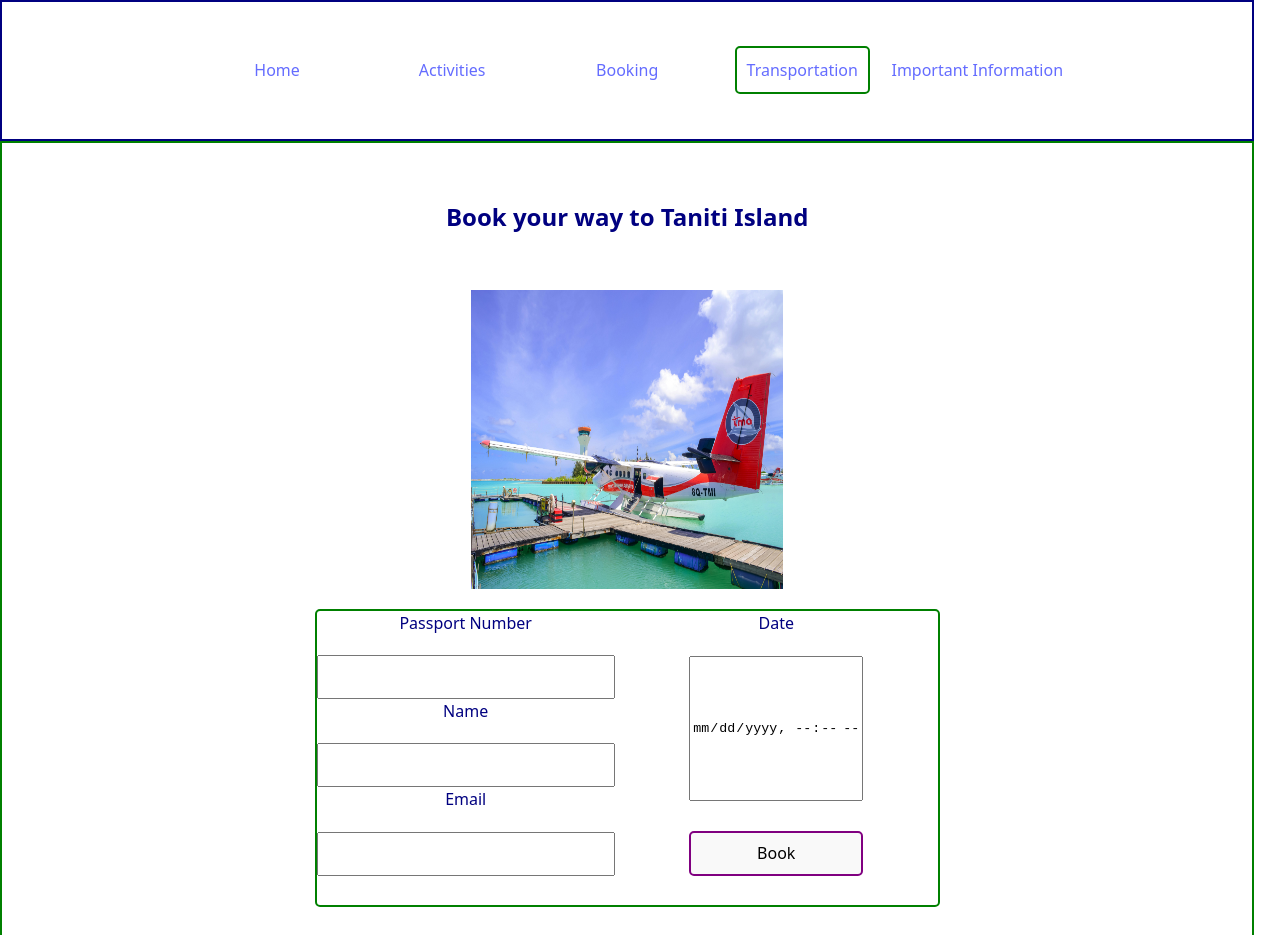
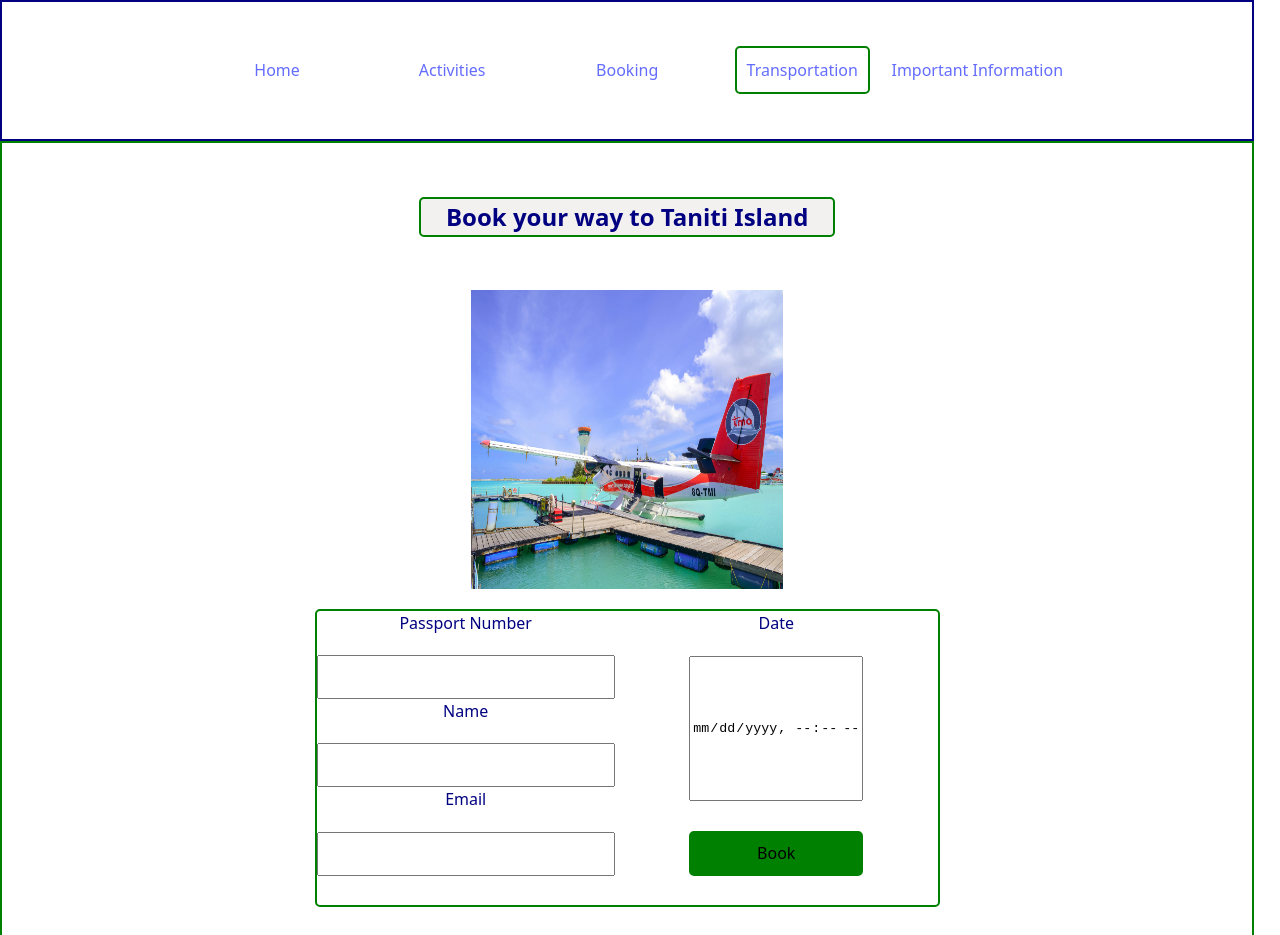
Before and after one commit to mrpiggy97/wgu-tanitian-project, a React (Vite) app: page /transportation in a window 1280 px wide. Shown: the top 935 px of the page. Built offline with nearby package versions, Linux system fonts and the light colour scheme.

Commit message:
adds aesthetic changes

```diff
--- a/src/Activities/Activities.css
+++ b/src/Activities/Activities.css
@@ -69,4 +69,5 @@ h2.activity-header{
     border-radius: 5px;
     padding-left: 50px;
     padding-right: 50px;
+    background-color: rgb(243, 240, 240);
 }
--- a/src/Home/Home.css
+++ b/src/Home/Home.css
@@ -105,6 +105,7 @@ a#home-booking{
     border-radius: 5px;
     padding-left: 60px;
     padding-right: 60px;
+    background-color: rgb(243, 240, 240);
 }
 
 a#home-booking:hover{
--- a/src/Transportation/Transportation.css
+++ b/src/Transportation/Transportation.css
@@ -73,8 +73,9 @@ img.transportation-image{
 button.form-button{
     display: grid;
     align-self: self-end;
-    border: solid purple 2px;
+    border: solid green 2px;
     border-radius: 5px;
+    background-color: green;
 }
 
 input[type="datetime-local"]{
@@ -83,3 +84,11 @@ input[type="datetime-local"]{
     min-height: 80%;
     align-self: center;
 }
+
+h2#transportation-header{
+    border: solid green 2px;
+    border-radius: 5px;
+    background-color: rgb(243, 240, 240);
+    padding-left: 25px;
+    padding-right: 25px;
+}
--- a/src/Transportation/Transportation.tsx
+++ b/src/Transportation/Transportation.tsx
@@ -37,7 +37,7 @@ export default function Transportation() : JSX.Element{
     return(
         <div id="transportation-page">
             <div id="transportation-header">
-                <h2>Book your way to Taniti Island</h2>
+                <h2 id="transportation-header">Book your way to Taniti Island</h2>
             </div>
             <div id="transportation-bookings">
                 {
```
